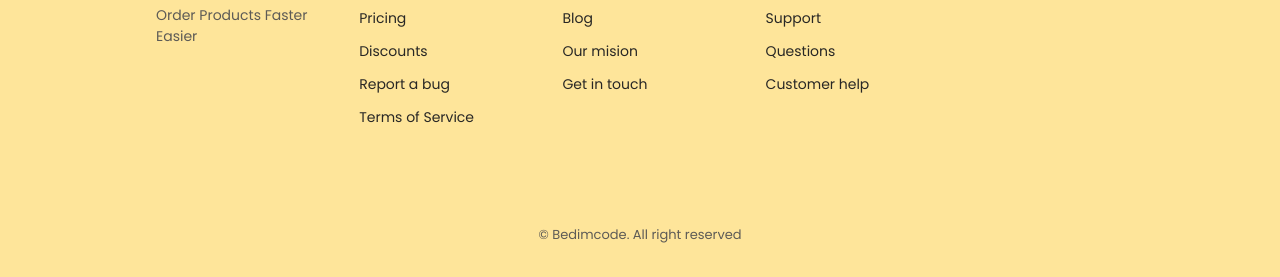
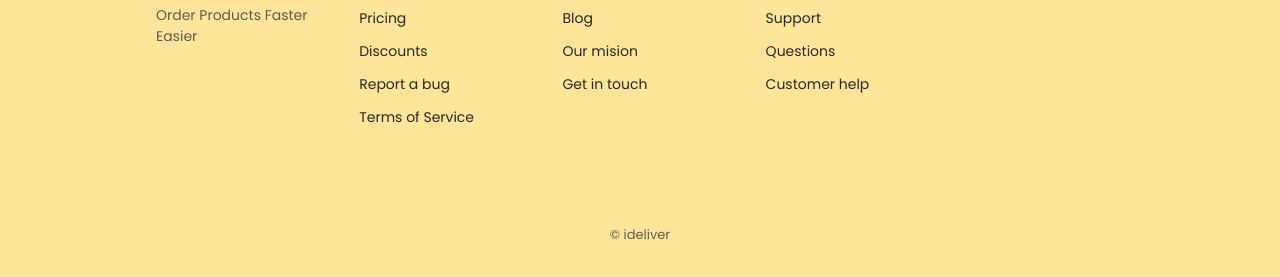
Before and after one commit to TheHafeezShah/iDeliver, a plain HTML site: page index.html in a window 1280 px wide. Shown: the part 3087-3364 px from the top of the page. Drawn offline with nearby package versions, Linux system fonts and the light colour scheme.

Commit message:
Update index.html

```diff
--- a/index.html
+++ b/index.html
@@ -2058,7 +2058,7 @@
                 </div>
             </div>
 
-            <p class="footer__copy">&#169; Bedimcode. All right reserved</p>
+            <p class="footer__copy">&#169; ideliver</p>
         </footer>
 
         <!--=============== SCROLL UP ===============-->
```
